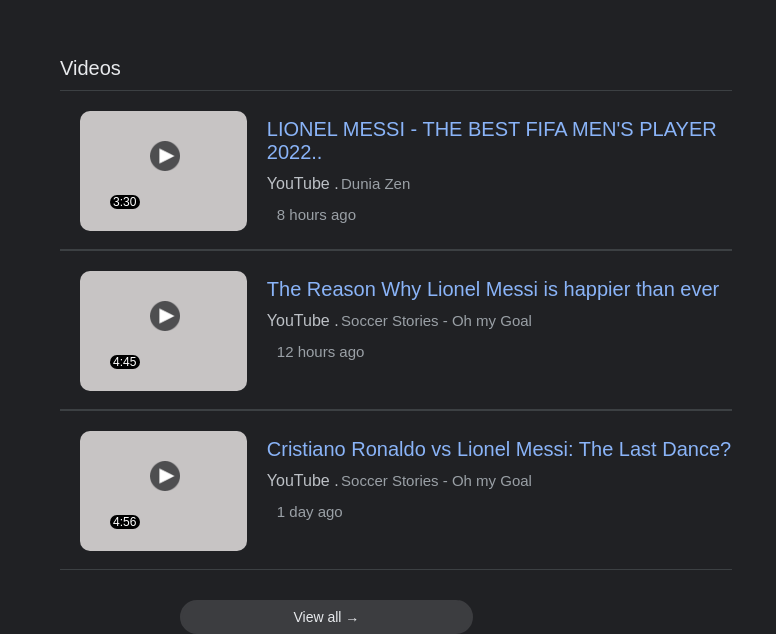
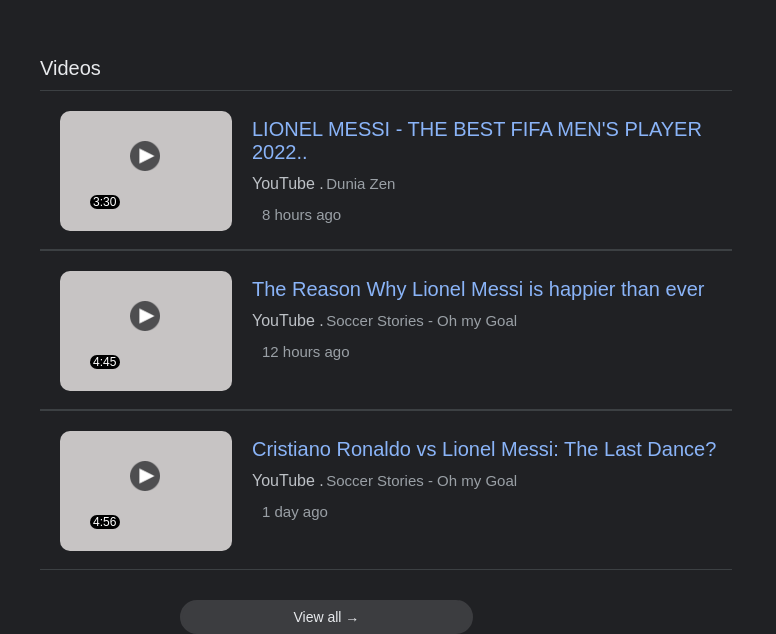
Before and after one commit to Bolumorin/Lionel-Messi, a plain HTML site: page index.html in a window 1280 px wide. Shown: the part 1670-2304 px from the top of the page, without its empty margins (50-826 px from the left). Drawn offline with Linux system fonts and the light colour scheme.

Commit message:
update to css

```diff
--- a/style.css
+++ b/style.css
@@ -487,7 +487,7 @@
     margin: 10px 0 0 2px;
 }
 div.videos{
-    margin-top: 30px;
+    margin: 30px 0 0 -20px;
     padding: 30px;
 }
 div.video1{
```
